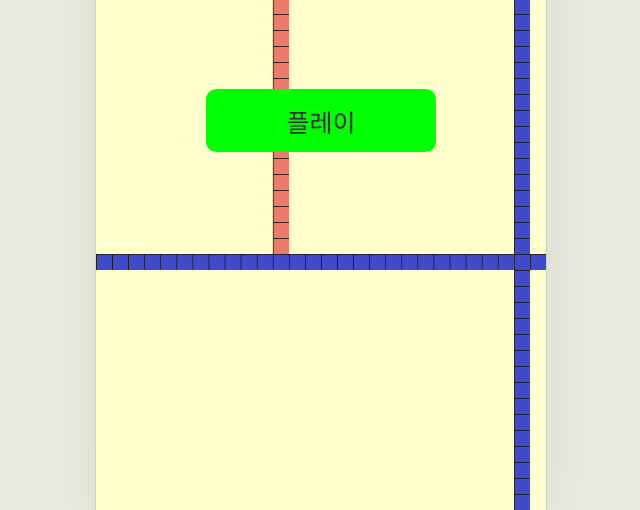
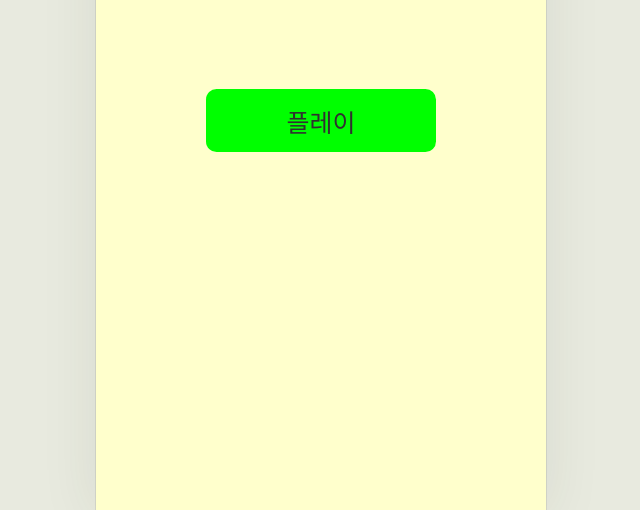
Before and after one commit to mingi1178/crosswall2-demo, a plain HTML site: page index.html in a window 1280 px wide. Shown: the part 290-800 px from the top of the page, without its empty margins (319-959 px from the left). Drawn offline with Linux system fonts and the light colour scheme.

Commit message:
Remove the automatic tile walls from the menu background

```diff
--- a/index.html
+++ b/index.html
@@ -10,7 +10,6 @@
 </head>
 <body>
   <main id="game" data-screen="home">
-    <canvas id="backdrop" aria-hidden="true"></canvas>
     <section id="home" aria-labelledby="logo">
       <h1 id="logo">crosswall</h1>
       <button id="play" class="main-button">플레이</button>
--- a/web/app.js
+++ b/web/app.js
@@ -1,9 +1,7 @@
 import { holePuzzle, randomLevel } from './holes.mjs';
 import { puzzle } from './rules.mjs';
-import { menuBackdrop } from './backdrop.js';
 
 const $ = id => document.getElementById(id);
-const backdrop = menuBackdrop($('backdrop'));
 let levels, number, level, engine, preparedValues;
 let boardWorker;
 let turns = [], cursor = 0;
@@ -22,7 +20,6 @@ function screen(name) {
   $('levels').hidden = name !== 'levels';
   $('match').hidden = name !== 'match';
   $('menu-title').textContent = name === 'levels' ? 'Starter' : 'crosswall';
-  backdrop(name !== 'match');
 }
 
 function start(i, layout = levels[i], prepared) {
--- a/web/backdrop.js
+++ /dev/null
@@ -1,45 +0,0 @@
-// A miniature match draws the two crossing tile walls behind the original menus.
-export function menuBackdrop(canvas) {
-  const ctx = canvas.getContext('2d');
-  const cols = 28, rows = 50, size = 20;
-  canvas.width = cols * size;
-  canvas.height = rows * size;
-  const reduced = matchMedia('(prefers-reduced-motion: reduce)');
-  let timer;
-  let visible = false;
-  function paint() {
-    ctx.clearRect(0, 0, canvas.width, canvas.height);
-    const rand = n => Math.floor(Math.random() * n);
-    function wall(x, y, l, b, r, t, color) {
-      function tile(i, j) {
-        ctx.fillStyle = '#191c20';
-        ctx.fillRect(i * size, j * size, size, size);
-        ctx.fillStyle = color;
-        ctx.fillRect(i * size + 1, j * size + 1, size - 1, size - 1);
-      }
-      for (let i = l; i < r; i++) tile(i, y);
-      for (let j = b; j < t; j++) tile(x, j);
-    }
-    const x = 1 + rand(cols - 2), y = 1 + rand(rows - 2);
-    wall(x, y, 0, 0, cols, rows, '#414acb');
-    const [left, right] = x < cols / 2 ? [x + 1, cols] : [0, x];
-    const [top, bottom] = y < rows / 2 ? [y + 1, rows] : [0, y];
-    const rx = left + rand(right - left), ry = top + rand(bottom - top);
-    wall(rx, ry, left, top, right, bottom, '#ef796b');
-    ctx.strokeStyle = 'white';
-    ctx.lineWidth = 2;
-    ctx.strokeRect(rx * size + 1, ry * size + 1, size - 2, size - 2);
-  }
-  function schedule() {
-    clearInterval(timer);
-    if (visible && !document.hidden && !reduced.matches) timer = setInterval(paint, 3200);
-  }
-  reduced.addEventListener('change', schedule);
-  document.addEventListener('visibilitychange', schedule);
-  return active => {
-    if (active && !visible) paint();
-    visible = active;
-    canvas.hidden = !active;
-    schedule();
-  };
-}
--- a/web/style.css
+++ b/web/style.css
@@ -6,7 +6,7 @@ button:focus-visible { outline: 3px solid #2f57ae; outline-offset: 3px; z-index:
 button:active:enabled { filter: brightness(.88); }
 [hidden] { display: none !important; }
 #game { width: min(100vw, 56.25vh); width: min(100vw, 56.25dvh); aspect-ratio: 9/16; position: relative; overflow: hidden; isolation: isolate; container-type: inline-size; background: #ffffcc; box-shadow: 0 0 0 1px #31351f1a, 0 6px 55px #31351f16; }
-section, #backdrop { position: absolute; inset: 0; width: 100%; height: 100%; }
+section { position: absolute; inset: 0; width: 100%; height: 100%; }
 h1, h2, p { margin: 0; }
 h1, h2, #starter { letter-spacing: .055em; }
 #logo { position: absolute; width: 100%; top: 29%; transform: translateY(-50%); text-align: center; font-size: 14cqw; font-weight: 640; line-height: 1.1; }
```
